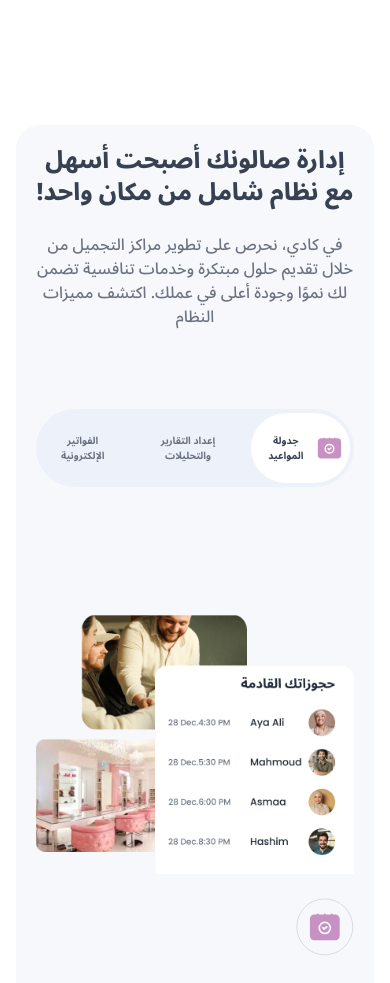
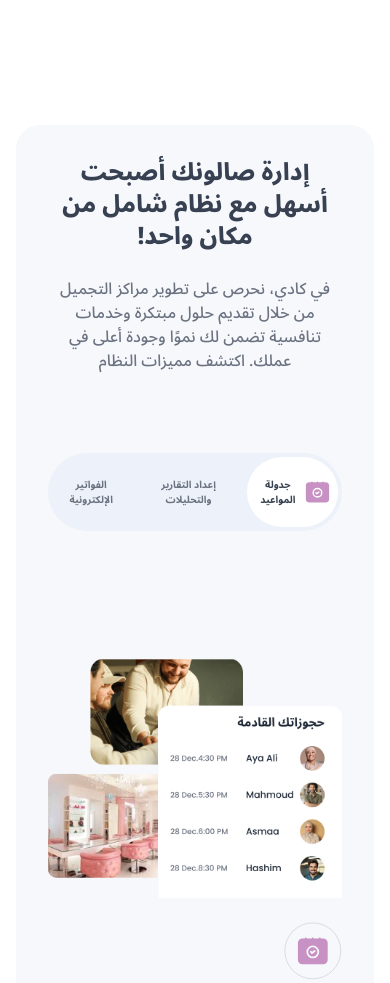
Before and after one commit to MaElsawy/Kadi-saloon, a website: page index.html in a window 390 px wide. Shown: the part 4503-5486 px from the top of the page. Drawn offline with Linux system fonts and the light colour scheme; a web font is replaced by a local one.

Commit message:
<!-- جدولة المواعيد  ,  إعداد التقارير والتحليلات  , الفواتير الإلكترونية -->

```diff
--- a/index.html
+++ b/index.html
@@ -176,7 +176,7 @@
             </div>
         </div>
         <!-- جدولة المواعيد  ,  إعداد التقارير والتحليلات  , الفواتير الإلكترونية -->
-        <div class="bg-twelfth rounded-3xl p-5 lg:p-20 mb-32">
+        <div class="bg-twelfth rounded-3xl p-8 lg:p-20 mb-32">
             <!-- heading-4 -->
             <div id="service" class="max-w-[800px] m-auto mb-20">
                 <h2 class="mb-6 text-2xl lg:text-4xl text-third font-extrabold lg:leading-[60px]">إدارة صالونك أصبحت أسهل مع نظام شامل من مكان واحد!</h2>
```
